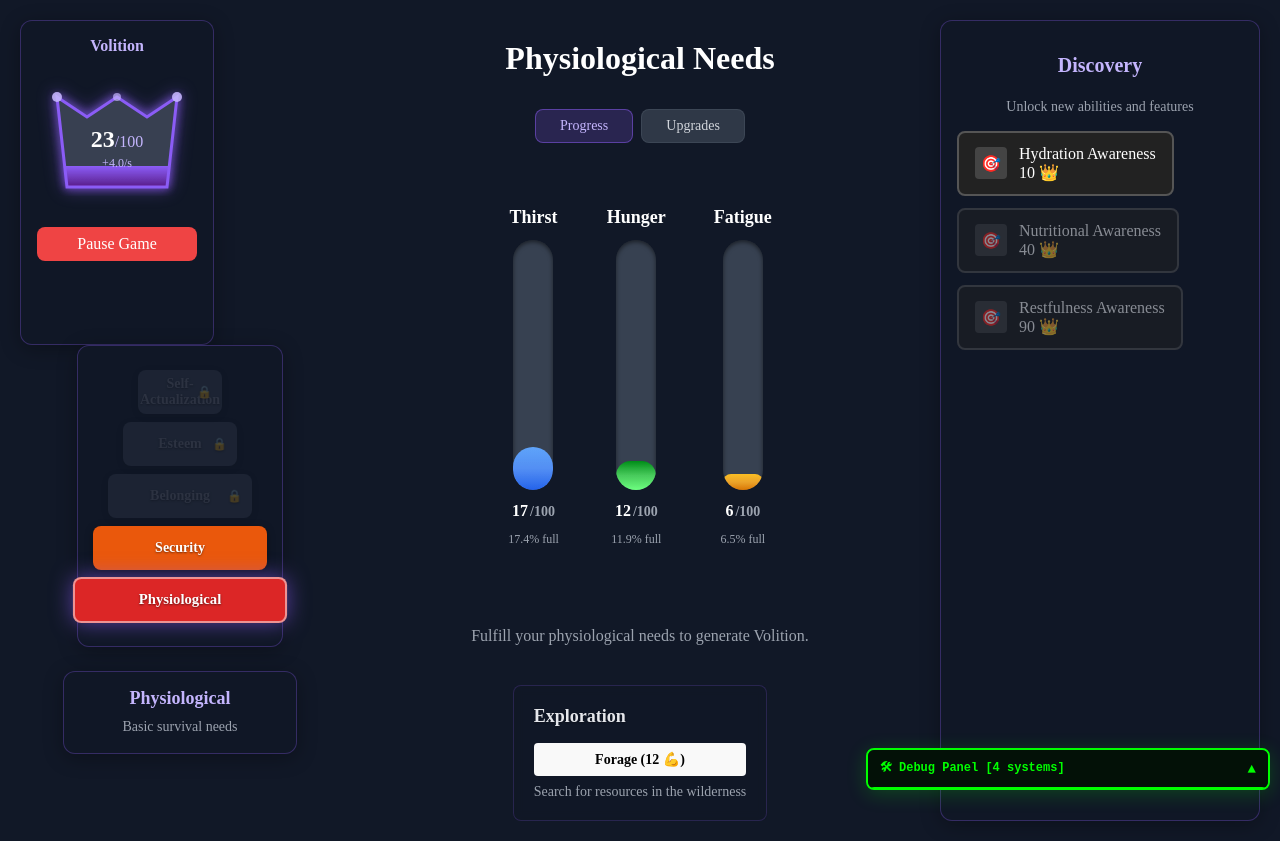
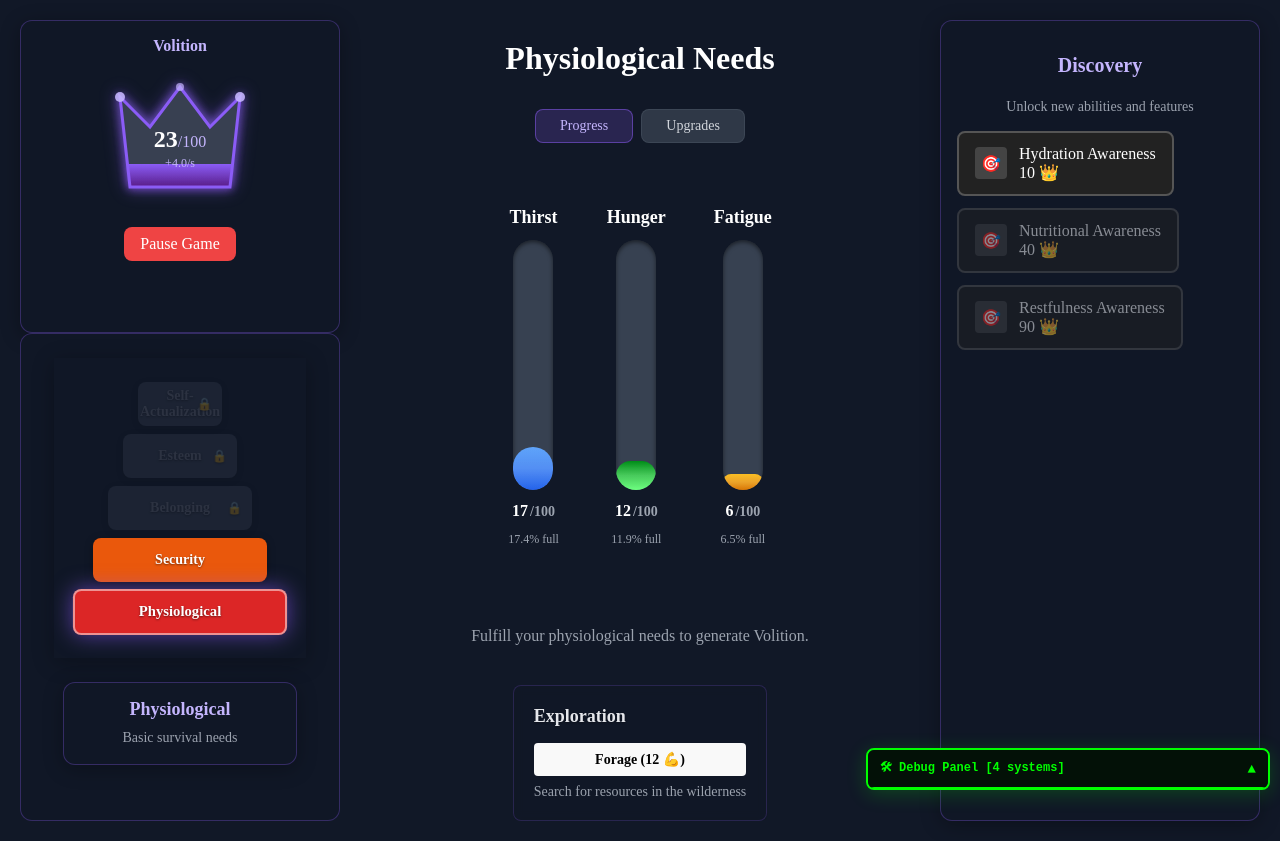
Before and after one commit to BMorin87/delta-drive, a React (Vite) app: page / in a window 1280 px wide. Built offline with nearby package versions, Linux system fonts and the light colour scheme.

Commit message:
Refactor VolitionCrown and PyramidNav styles

```diff
--- a/src/components/VolitionCrown.jsx
+++ b/src/components/VolitionCrown.jsx
@@ -50,7 +50,7 @@ const VolitionCrown = () => {
           </defs>
           {/* Crown shape path. */}
           <path
-            d="M25 120 L15 30 L45 50 L75 30 L105 50 L135 30 L125 120 Z"
+            d="M25 120 L15 30 L45 60 L75 20 L105 60 L135 30 L125 120 Z"
             fill="url(#crownGradient)"
             stroke="#8b5cf6"
             strokeWidth="3"
@@ -58,7 +58,7 @@ const VolitionCrown = () => {
           />
           {/* Crown gems. */}
           <circle cx="15" cy="30" r="5" fill="#c4b5fd" opacity="0.9" />
-          <circle cx="75" cy="30" r="4" fill="#c4b5fd" opacity="0.7" />
+          <circle cx="75" cy="20" r="4" fill="#c4b5fd" opacity="0.7" />
           <circle cx="135" cy="30" r="5" fill="#c4b5fd" opacity="0.9" />
 
           {/* Current volition value - positioned in the crown center */}
--- a/src/styles/App.css
+++ b/src/styles/App.css
@@ -1,11 +1,11 @@
 .pause-btn {
   margin-top: 1rem;
-  width: 100%;
   padding: 0.5rem 1rem;
   background: #ef4444;
   color: #fff;
   border: none;
   border-radius: 0.5rem;
+  align-self: center;
   font-size: 1rem;
   cursor: pointer;
   transition: background 0.2s;
--- a/src/styles/DeltaGame.css
+++ b/src/styles/DeltaGame.css
@@ -36,7 +36,6 @@
   flex-direction: column;
   align-items: center;
   min-width: 160px;
-  width: 160px;
   grid-area: volition;
 }
 
--- a/src/styles/HierarchyNavigation.css
+++ b/src/styles/HierarchyNavigation.css
@@ -1,4 +1,8 @@
 .pyramid-nav {
+  background: rgba(17, 24, 39, 0.9);
+  backdrop-filter: blur(10px);
+  border: 1px solid rgba(139, 92, 246, 0.3);
+  border-radius: 12px;
   display: flex;
   flex-direction: column;
   align-items: center;
@@ -11,13 +15,12 @@
   flex-direction: column;
   align-items: center;
   gap: 0.5rem;
-  padding: 1.5rem 0;
+  padding: 1.5rem;
   background: rgba(17, 24, 39, 0.9);
   backdrop-filter: blur(10px);
-  border-radius: 12px;
-  border: 1px solid rgba(139, 92, 246, 0.3);
   box-shadow: 0 4px 20px rgba(0, 0, 0, 0.3);
   max-width: 20rem;
+  margin-top: 1.5rem;
 }
 
 /* Individual pyramid tier buttons */
--- a/src/styles/VolitionCrown.css
+++ b/src/styles/VolitionCrown.css
@@ -15,11 +15,6 @@
   color: #c4b5fd;
   text-align: center;
   margin-bottom: 0.25rem;
-}
-
-/* Crown SVG wrapper */
-.crown-wrapper {
-  position: relative;
 }
 
 /* Crown SVG styling */
```
